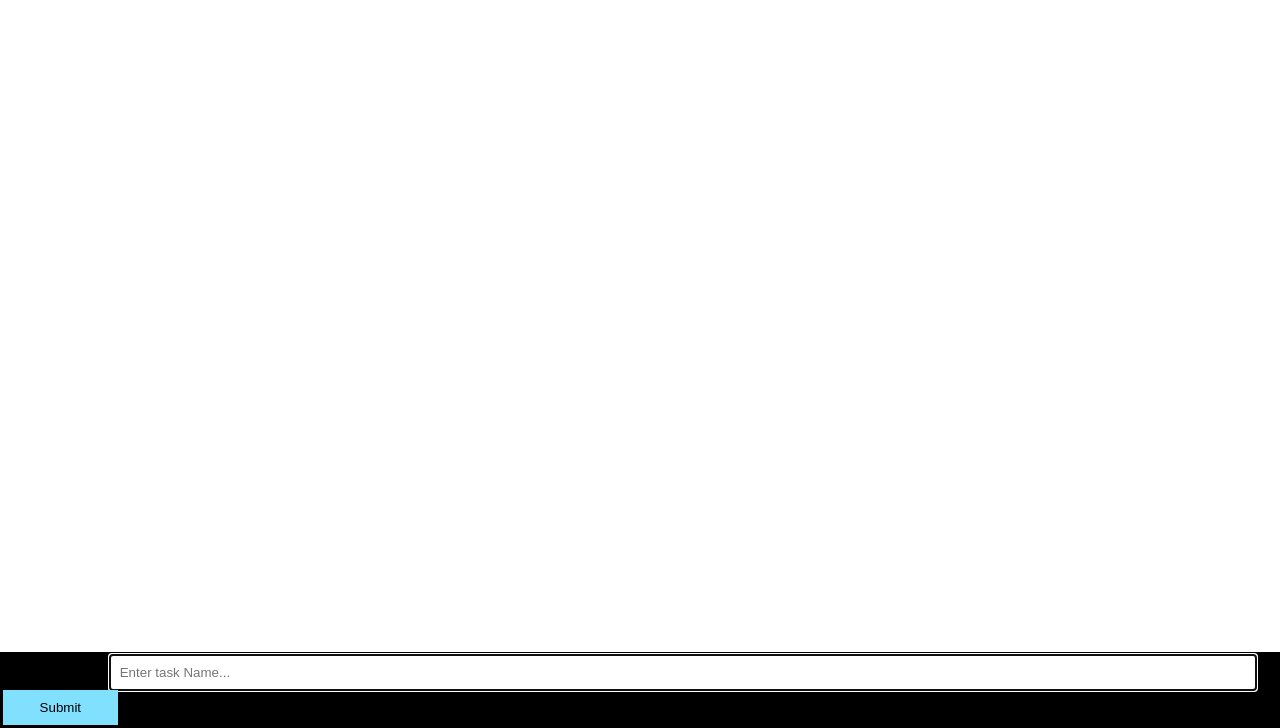
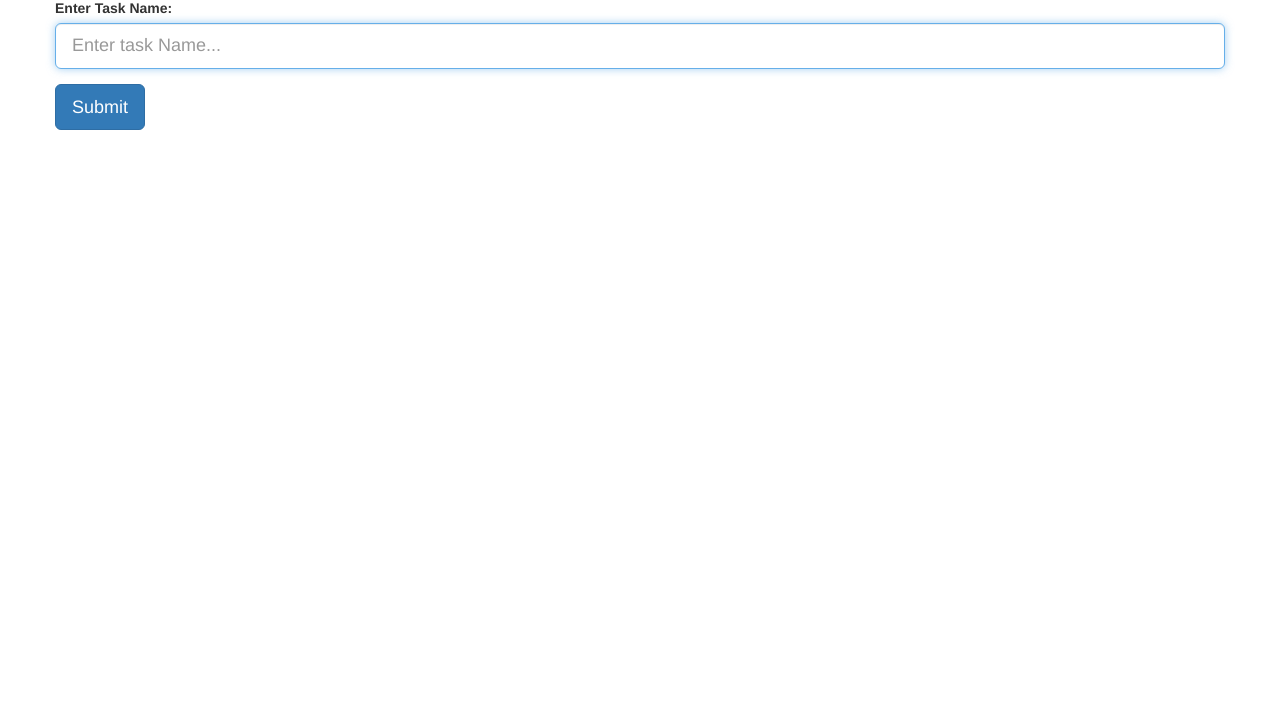
Before and after one commit to 11akshayb/todoSocketIO, a website: page index.html in a window 1280 px wide. Shown: the part 72-800 px from the top of the page. Drawn offline with nearby package versions, Linux system fonts and the light colour scheme; no server answers.

Commit message:
Chnaged UI.

```diff
--- a/index.html
+++ b/index.html
@@ -2,16 +2,7 @@
 <html lang="en">
     <head>
         <title>Socket.io ToDoApp</title>
-        <style>
-            * { margin: 0; padding: 0; box-sizing: border-box; }
-            body { font: 13px Helvetica, Arial; }
-            form { background: #000; padding: 3px; position: fixed; bottom: 0; width: 100%; }
-            form input { border: 0; padding: 10px; width: 90%; margin-right: 0.5%; }
-            form button { width: 9%; background: rgb(130, 224, 255); border: none; padding: 10px; }
-            #messages { list-style-type: none; margin: 0; padding: 0; }
-            #messages li { padding: 5px 10px; }
-            #messages li:nth-child(odd) { background: #eee; }
-          </style>
+        <link rel="stylesheet" href="//maxcdn.bootstrapcdn.com/bootstrap/3.3.6/css/bootstrap.min.css">
     </head>
     <body>
         <div class="container">
--- a/package.json
+++ b/package.json
@@ -10,6 +10,6 @@
   "license": "ISC",
   "dependencies": {
     "express": "^4.17.1",
-    "socket.io": "~1.4.5"
+    "socket.io": "^1.4.8"
   }
 }
```
